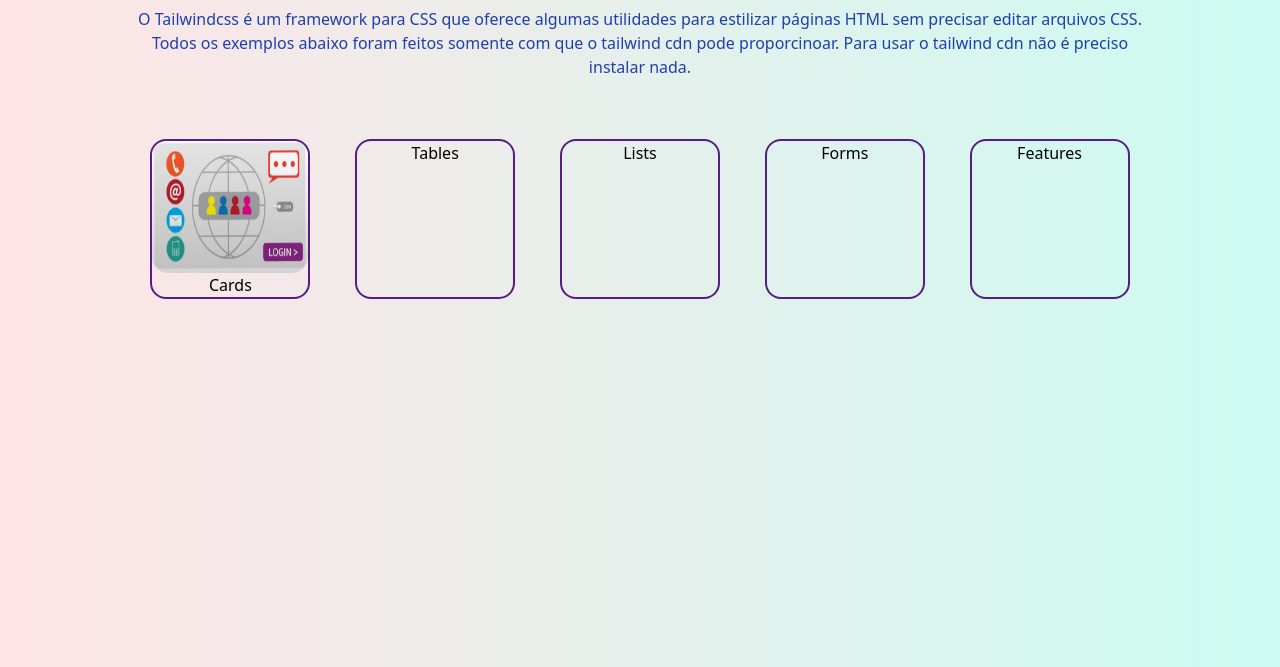
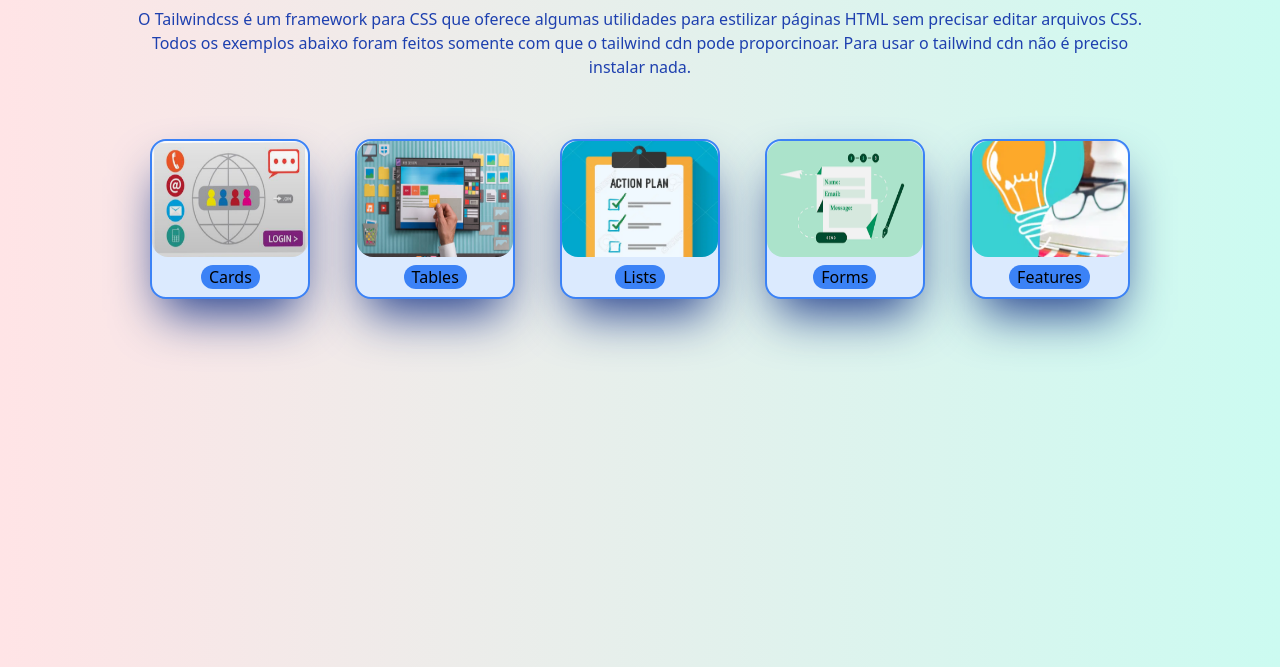
Before and after one commit to edulonde/tailwind-cdn-examples, a plain HTML site: page index.html in a window 1280 px wide. Shown: the part 133-800 px from the top of the page. Drawn offline with nearby package versions, Linux system fonts and the light colour scheme.

Commit message:
arrumando o index

```diff
--- a/index.html
+++ b/index.html
@@ -22,21 +22,30 @@
             abaixo foram feitos somente com que o tailwind cdn pode proporcinoar. Para usar o tailwind cdn
             não é preciso instalar nada. </p>
         <div class="flex justify-around mt-10 flex-wrap content-center">
-            <div class="w-40 h-40 border-2 border-purple-900 m-5 rounded-2xl flex justify-center flex-col items-center	  ">
-                <img class = "w-full h-20 rounded-2xl flex-grow" src="/imgs/cards.png" alt="">
-                <span class="block">Cards</span>
+
+            <div class="bg-blue-100 w-40 h-40 border-2 border-blue-500 m-5 rounded-2xl flex justify-center flex-col items-center shadow-2xl shadow-blue-900	  ">
+                <img class="w-full h-20 rounded-2xl flex-grow" src="/imgs/cards.png" alt="">
+                <span class="bg-blue-500 rounded-full px-2 my-2 ">Cards</span>
             </div>
-            <div class="w-40 h-40 border-2 border-purple-900 m-5 rounded-2xl flex justify-center 	 ">
-                <span>Tables</span>
+
+            <div class="bg-blue-100 w-40 h-40 border-2 border-blue-500 m-5 rounded-2xl flex justify-center flex-col items-center shadow-2xl shadow-blue-900	 ">
+                <img class="w-full h-20 rounded-2xl flex-grow" src="/imgs/table.png" alt="">
+                <span class="bg-blue-500 rounded-full px-2 my-2 ">Tables</span>
             </div>
-            <div class="w-40 h-40 border-2 border-purple-900 m-5 rounded-2xl flex justify-center 	">
-                <span>Lists</span>
+
+            <div class="bg-blue-100 w-40 h-40 border-2 border-blue-500 m-5 rounded-2xl flex justify-center flex-col items-center shadow-2xl shadow-blue-900	">
+                <img class="w-full h-20 rounded-2xl flex-grow" src="/imgs/lists.png" alt="">
+                <span class="bg-blue-500 rounded-full px-2 my-2 ">Lists</span>
             </div>
-            <div class="w-40 h-40 border-2 border-purple-900 m-5 rounded-2xl flex justify-center 	">
-                <span>Forms</span>
+
+            <div class="bg-blue-100 w-40 h-40 border-2 border-blue-500 m-5 rounded-2xl flex justify-center flex-col items-center shadow-2xl shadow-blue-900	">
+                <img class="w-full h-20 rounded-2xl flex-grow" src="/imgs/forms.png" alt="">
+                <span class="bg-blue-500 rounded-full px-2 my-2 ">Forms</span>
             </div>
-            <div class="w-40 h-40 border-2 border-purple-900 m-5 rounded-2xl flex justify-center 	">
-                <span>Features</span>
+
+            <div class="bg-blue-100 w-40 h-40 border-2 border-blue-500 m-5 rounded-2xl flex justify-center flex-col items-center shadow-2xl shadow-blue-900	">
+                <img class="w-full h-20 rounded-2xl flex-grow" src="/imgs/features.png" alt="">
+                <span class="bg-blue-500 rounded-full px-2 my-2 ">Features</span>
 
             </div>
 
```
Also changed, not shown: imgs/declaration.jpg (deleted), imgs/table.png (added).
